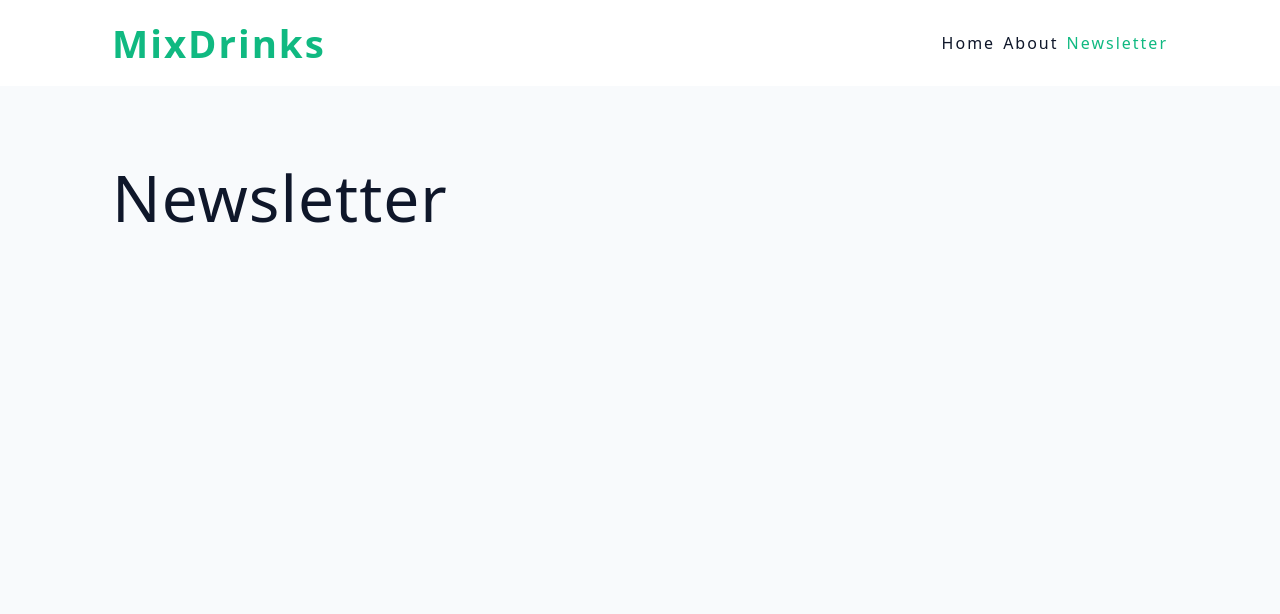
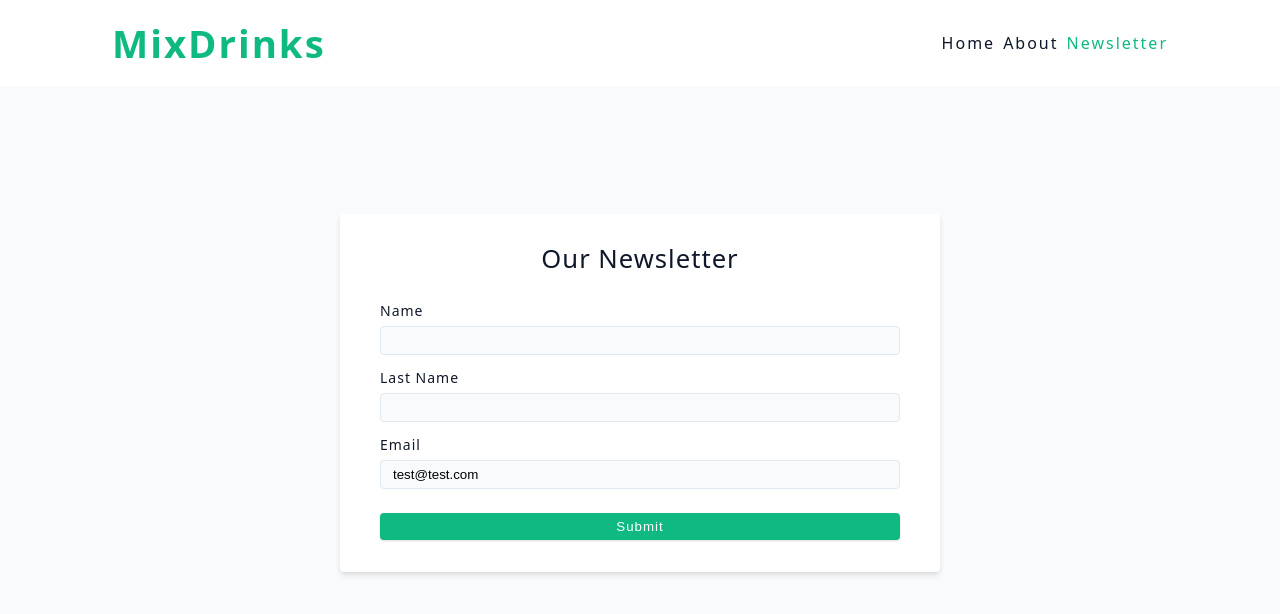
Before and after one commit to radu-bordea/React-MixDrinks, a React (Vite) app: page /newsletter in a window 1280 px wide. Shown: the top 614 px of the page. Built offline with nearby package versions, Linux system fonts and the light colour scheme.

Commit message:
add error handlers, toastify

```diff
--- a/src/App.jsx
+++ b/src/App.jsx
@@ -11,6 +11,7 @@
 
 import { loader as landingLoader } from "./pages/Landing";
 import { loader as singleCocktailLoader } from "./pages/Cocktail";
+import { action as newsLetterAction } from "./pages/Newsletter";
 
 // Create the router configuration
 const router = createBrowserRouter([
@@ -27,13 +28,15 @@
       },
       {
         path: "cocktail/:id", // Path for displaying individual cocktail pages
-        errorElement: <SinglePageError/>, // Render SinglePageError for individual cocktail page errors
+        errorElement: <SinglePageError />, // Render SinglePageError for individual cocktail page errors
         loader: singleCocktailLoader, // Loader function for fetching data for individual cocktail pages
         element: <Cocktail />, // Render Cocktail component for individual cocktail pages
       },
       {
         path: "newsletter",
         element: <Newsletter />, // Render Newsletter component for the /newsletter path
+        action: newsLetterAction,
+        errorElement: <SinglePageError />,
       },
       {
         path: "about",
--- a/src/pages/Newsletter.jsx
+++ b/src/pages/Newsletter.jsx
@@ -1,9 +1,80 @@
-import React from 'react'
+import { Form, redirect } from "react-router-dom";
+import axios from "axios";
+import { toast } from "react-toastify";
+
+const newsLetterUrl = "https://www.course-api.com/cocktails-newsletter";
+
+export const action = async ({ request }) => {
+  const formData = await request.formData();
+  const data = Object.fromEntries(formData);
+
+  try {
+    const response = await axios.post(newsLetterUrl, data);
+
+    toast.success(response.data.msg);
+    return redirect("/");
+  } catch (error) {
+    console.log(error);
+    toast.error(error?.response?.data?.msg);
+    return error;
+  }
+};
 
 const Newsletter = () => {
   return (
-    <h1>Newsletter</h1>
-  )
-}
+    <Form className="form" method="POST">
+      <h4 style={{ textAlign: "center", marginBottom: "2rem" }}>
+        our newsletter
+      </h4>
+      {/* name */}
+      <div className="form-row">
+        <label htmlFor="name" className="form-label">
+          name
+        </label>
+        <input
+          type="text"
+          className="form-input"
+          name="name"
+          id="name"
+          required
+        />
+      </div>
+      {/* lastName */}
+      <div className="form-row">
+        <label htmlFor="lastName" className="form-label">
+          last name
+        </label>
+        <input
+          type="text"
+          className="form-input"
+          name="lastName"
+          id="lastName"
+          required
+        />
+      </div>
+      {/* email */}
+      <div className="form-row">
+        <label htmlFor="email" className="form-label">
+          email
+        </label>
+        <input
+          type="text"
+          className="form-input"
+          name="email"
+          id="email"
+          required
+          defaultValue='test@test.com'
+        />
+      </div>
+      <button
+        type="submit"
+        className="btn btn-block"
+        style={{ marginTop: "0.5rem" }}
+      >
+        submit
+      </button>
+    </Form>
+  );
+};
 
-export default Newsletter
+export default Newsletter;
```
